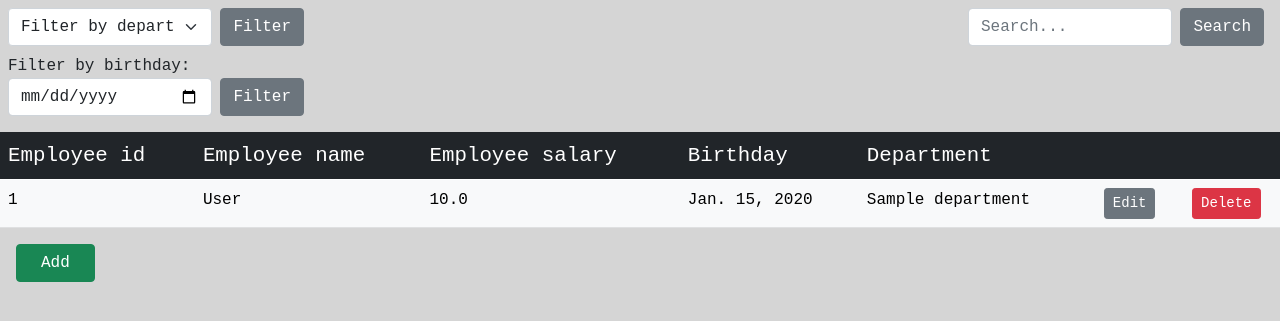
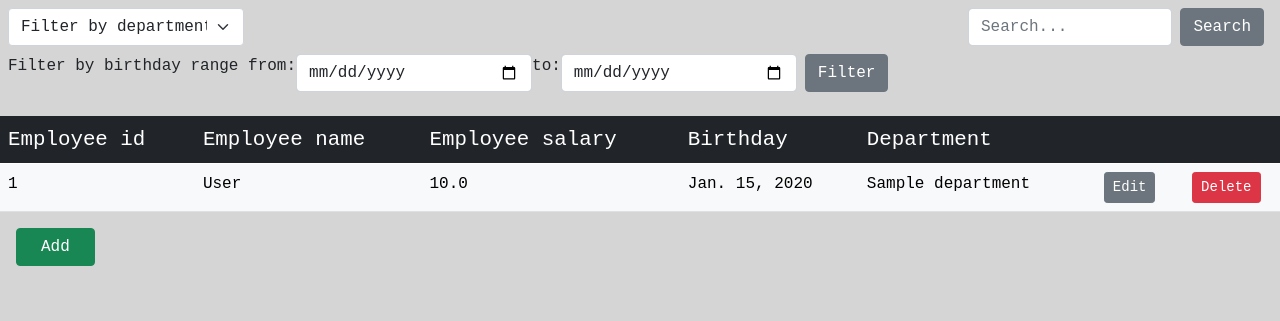
Before and after one commit to ljte/lab-project, a Django app: template department_app/frontend/templates/employees/employees.html in a window 1280 px wide. Shown: the part 72-393 px from the top of the page. Run offline with Django 3.2, Linux system fonts and the light colour scheme; tables that the repository leaves empty hold one stand-in row (values such as "Sample post"); the template is opened without the code that fills it: values that come from a table or form of the project are taken from there, most other values are stand-ins (such as "Sample title", 1, 10 or a date in 2020); parts of the project's set-up code (start-up, migrations or seed data) failed here and were passed over; some libraries are stand-ins or nearby versions.

Commit message:
add range bday filter

```diff
--- a/department_app/frontend/templates/employees/filters.html
+++ b/department_app/frontend/templates/employees/filters.html
@@ -1,24 +1,21 @@
-<div>
 <div class="d-flex flex-row justify-content-between mb-2">
-        <form class="form-inline d-flex justify-content-between my-3 my-lg-0 ml-auto px-2 w-25" method="GET" action="{% url 'employees' %}">
-            <select class="form-select" aria-label="select" name="department_name" id="dep_name" required>
+    <form class="d-flex flex-column justify-content-between my-3 my-lg-0 ml-auto px-2 w-75" method="GET" action="{% url 'employees' %}">
+        <select class="form-select w-25" aria-label="select" name="department_name" id="dep_name">
             <option disabled selected>Filter by department's name</option>
             {% for dep in deps %}
                 <option>{{ dep.name }}</option>
             {% endfor %}
         </select>
+        <div class="d-flex flex-row justify-content-left my-2">
+            <span>Filter by birthday range from:</span>
+            <input class="form-control mr-sm-2 w-25" type="date" placeholder="Filter by birthday range" name="start_date" id="start_date">
+            <span>to:</span>
+            <input class="form-control mr-sm-2 w-25" type="date" placeholder="Filter by birthday range" name="end_date" id="end_date">
             <button class="btn btn-secondary m-2 my-sm-0" type="submit">Filter</button>
+        </div>
     </form>
-        <form class="form-inline d-flex justify-content-between my-3 my-lg-0 ml-auto px-2 w-25" method="GET" action="{% url 'employees' %}">
+    <form class="form-inline d-flex justify-content-between my-3 my-lg-0 ml-auto px-2 w-25 h-25" method="GET" action="{% url 'employees' %}">
         <input class="form-control mr-sm-2" type="search" placeholder="Search..." aria-label="Search" name="search_pattern">
         <button class="btn btn-secondary m-2 my-sm-0" type="submit">Search</button>
     </form>
 </div>
-    <form class="d-flex flex-column my-3 my-lg-0 ml-auto px-2 w-25" method="GET" action="{% url 'employees' %}">
-        <label for="bday" class="ml-1">Filter by birthday:</label>
-        <div class="d-flex flex-row justify-context-between">
-            <input class="form-control mr-sm-2" type="date" placeholder="Filter by birthday" name="bday" id="bday">
-            <button class="btn btn-secondary m-2 my-sm-0" type="submit">Filter</button>
-        </div>
-    </form>
-</div>
--- a/docker-compose.yml
+++ b/docker-compose.yml
@@ -21,4 +21,4 @@ services:
       - POSTGRES_USER=user
       - POSTGRES_PASSWORD=user
     ports:
-      - 5432:5432
+      - 5435:5432
```
Also changed, not shown: department_app/backend/views/employee_api.py (+8 -3 lines). Lines whose indentation alone changed are shown as unchanged.
